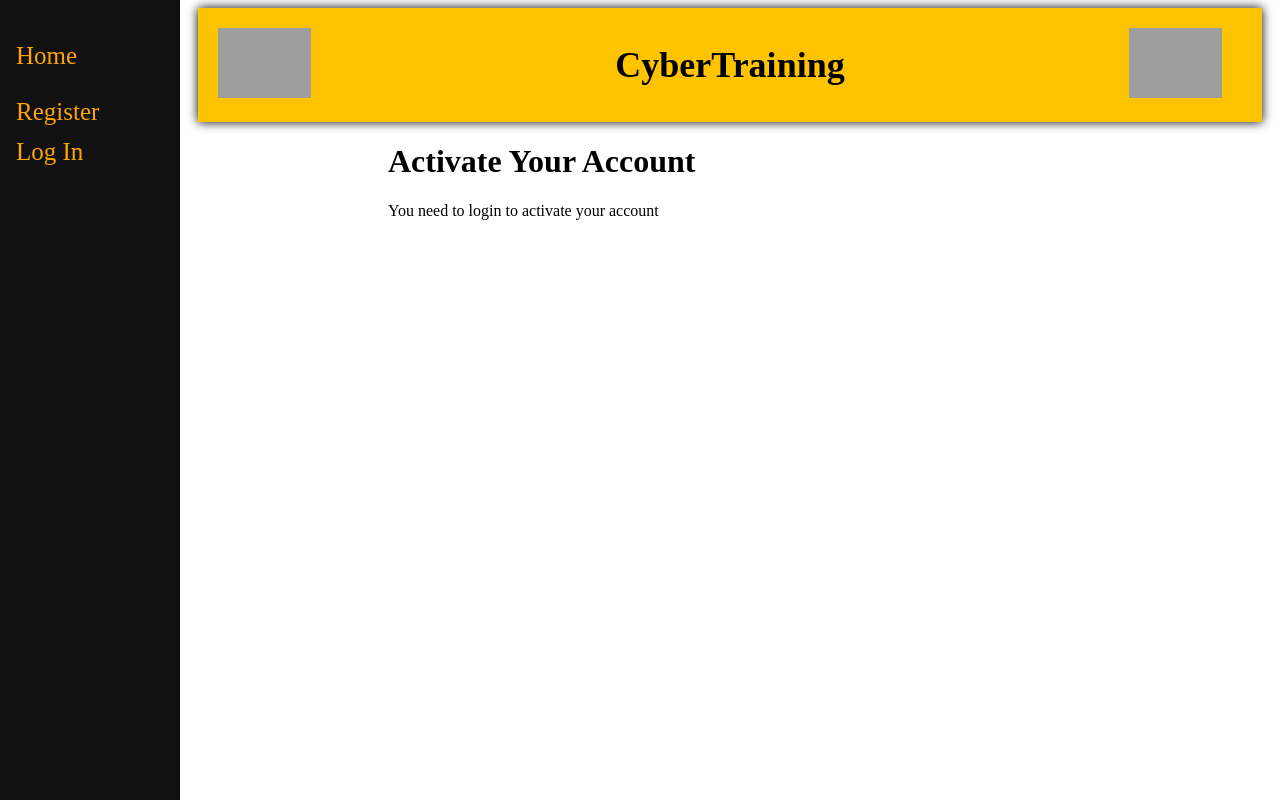
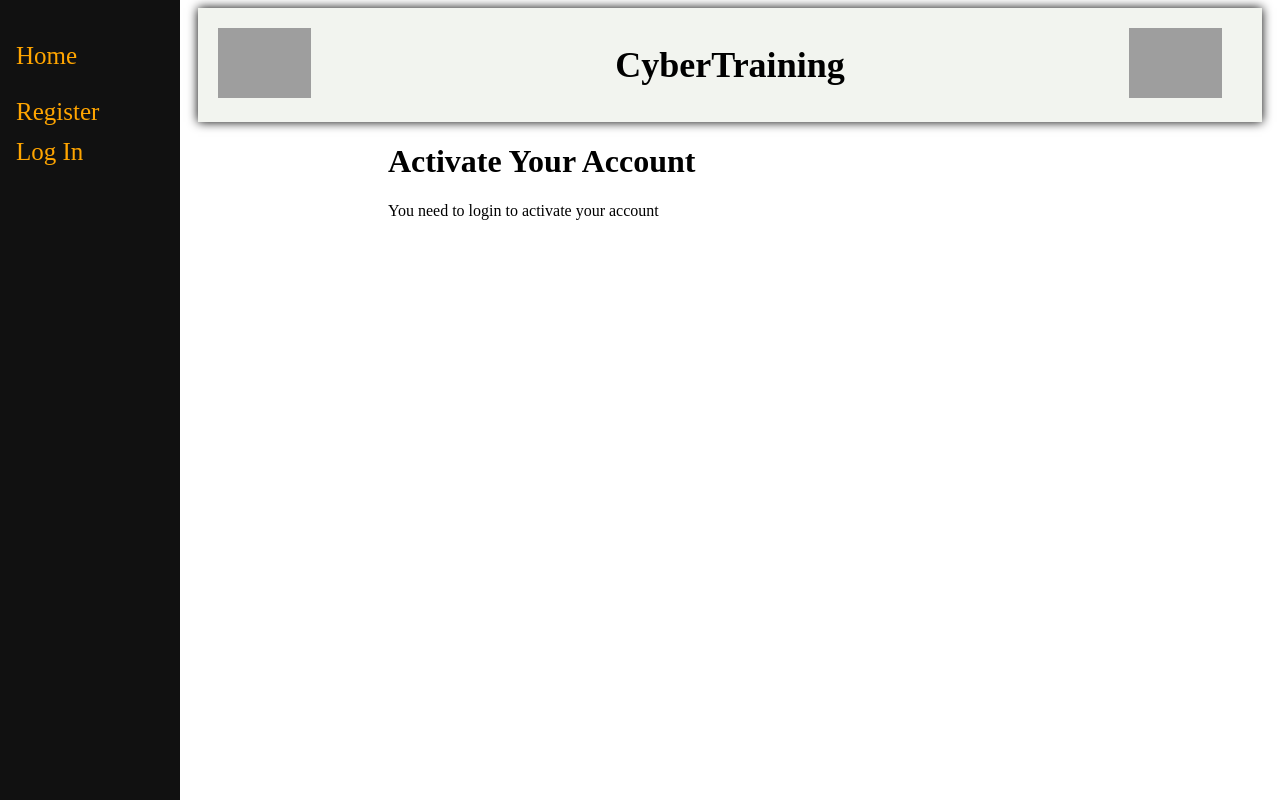
Before and after one commit to kandersonko/lca-tool, a Flask app: page /auth/activation in a window 1280 px wide. Run offline with Flask 2, Linux system fonts and the light colour scheme; grey boxes are pictures that could not be loaded.

Commit message:
Update layout.html
Changes made to header

```diff
--- a/backend/templates/layout.html
+++ b/backend/templates/layout.html
@@ -13,7 +13,7 @@
       flex-direction: row;
       align-items: center;
       justify-content: space-between;
-      background-color: #FFC300;
+      background-color: #f2f4ef;
       padding: 20px;
       box-shadow: 0px 0px 10px #000000;
       transition: all 0.3s ease;
@@ -43,7 +43,7 @@
     }
 
     .title:hover {
-      color: #FFFFFF;
+      color: #6af215;
     }
   </style>
 </head>
```
